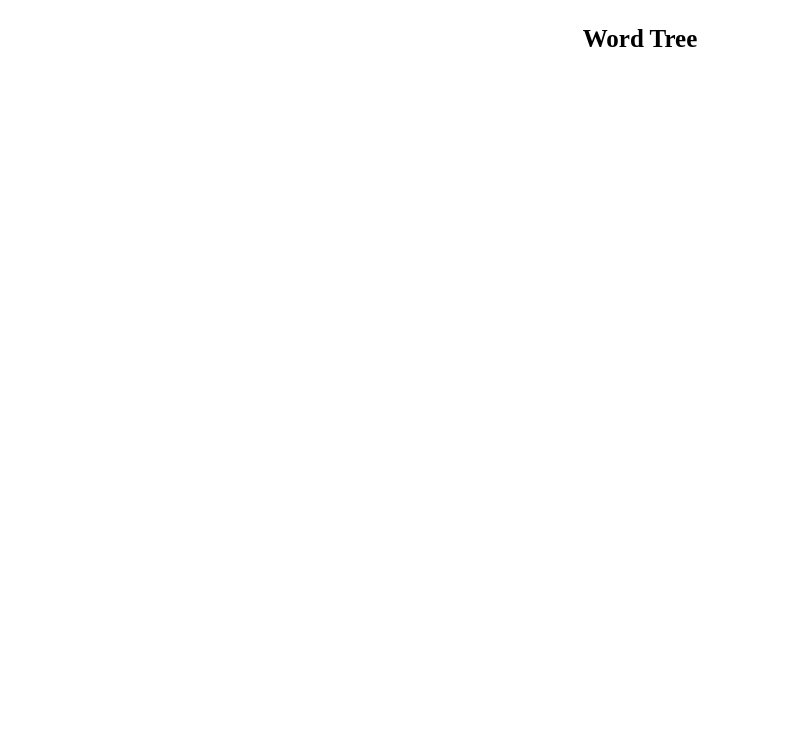
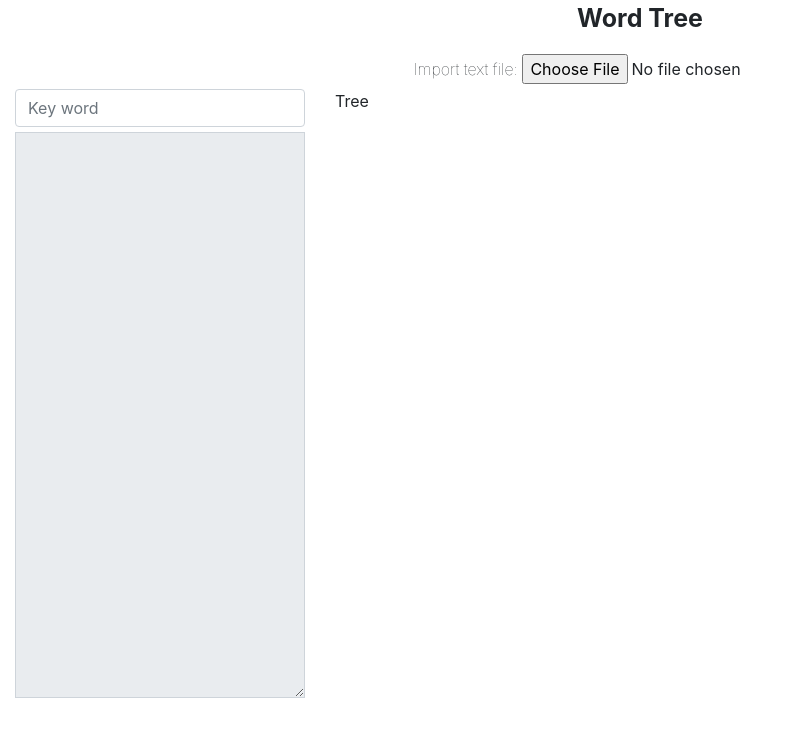
Before and after one commit to ania90210/VisualAnalytics, a plain HTML site: page index.html in a window 1280 px wide. Shown: the whole page, without its empty margins (0-788 px from the left). Drawn offline with nearby package versions, Linux system fonts and the light colour scheme.

Commit message:
Simple interface + File upload + Text Overview

```diff
--- a/index.html
+++ b/index.html
@@ -4,6 +4,7 @@
     <head>
         <meta charset="UTF-8">
         <title>Word Tree</title>
+        <link rel="stylesheet" href="https://stackpath.bootstrapcdn.com/bootstrap/4.4.1/css/bootstrap.min.css" integrity="sha384-Vkoo8x4CGsO3+Hhxv8T/Q5PaXtkKtu6ug5TOeNV6gBiFeWPGFN9MuhOf23Q9Ifjh" crossorigin="anonymous">
         <link rel="stylesheet" href="style.css">
     </head>
 
@@ -12,7 +13,31 @@
             <div class="title">
                 <p>Word Tree</p>
             </div>
+            <!-- Upload -->
+            <div class="upload">
+                <label for="fileselect">Import text file: </label>
+                <input type="file" id="fileselect" accept=".txt" onchange="handleFile()">
+            </div>
+            <div class="row">
+                <!--Text Overview-->
+                <div class="col-3 form-group">
+                    <div class="wrapper">
+                        <div class="form-group">
+                            <input class="form-control" type="text" placeholder="Key word" aria-label="Search" style="margin-bottom: 5px;">
+                            <textarea class="form-control rounded-0" id="textoverview" rows="23" disabled>
+
+                            </textarea>
+                        </div>
+                    </div>
+                </div>
+                <!--Tree-->
+                <div class="col-9">
+                    Tree
+                </div>
+            </div>
         </div>
+
+        <script type="text/javascript" src="script.js"></script>
     </body>
 
 </html>
--- /dev/null
+++ b/script.js
@@ -0,0 +1,8 @@
+function handleFile(){
+    const file = document.getElementById("fileselect").files[0];
+    var fr = new FileReader();
+            fr.onload = function () {
+                document.getElementById('textoverview').textContent = this.result;
+            };
+            fr.readAsText(file);
+}
--- a/style.css
+++ b/style.css
@@ -13,3 +13,39 @@
     border-color: white;
     text-align: center;
 }
+
+.upload {
+  flex-direction: column;
+  min-width: 0;
+  font-size: 16px;
+  font-weight: lighter;
+  align-items: stretch;
+  border-color: white;
+  text-align: center;
+}
+
+.card {
+  position: relative;
+  display: flex;
+  flex-direction: column;
+  min-width: 0;
+  padding: 10px;
+  align-items: stretch;
+  border-color: white;
+}
+.wrapper {
+  margin-left: auto;
+  margin-right: auto;
+  text-align:center;
+  font-size: 1.5rem;
+}
+
+textarea::-webkit-scrollbar {
+  width: 12px;
+  background-color: #F5F5F5; }
+
+textarea::-webkit-scrollbar-thumb {
+  border-radius: 10px;
+  box-shadow: antiquewhite;
+  -webkit-box-shadow: inset 0 0 6px rgba(0, 0, 0, 0.1);
+  background-color: #4285F4; }
```
